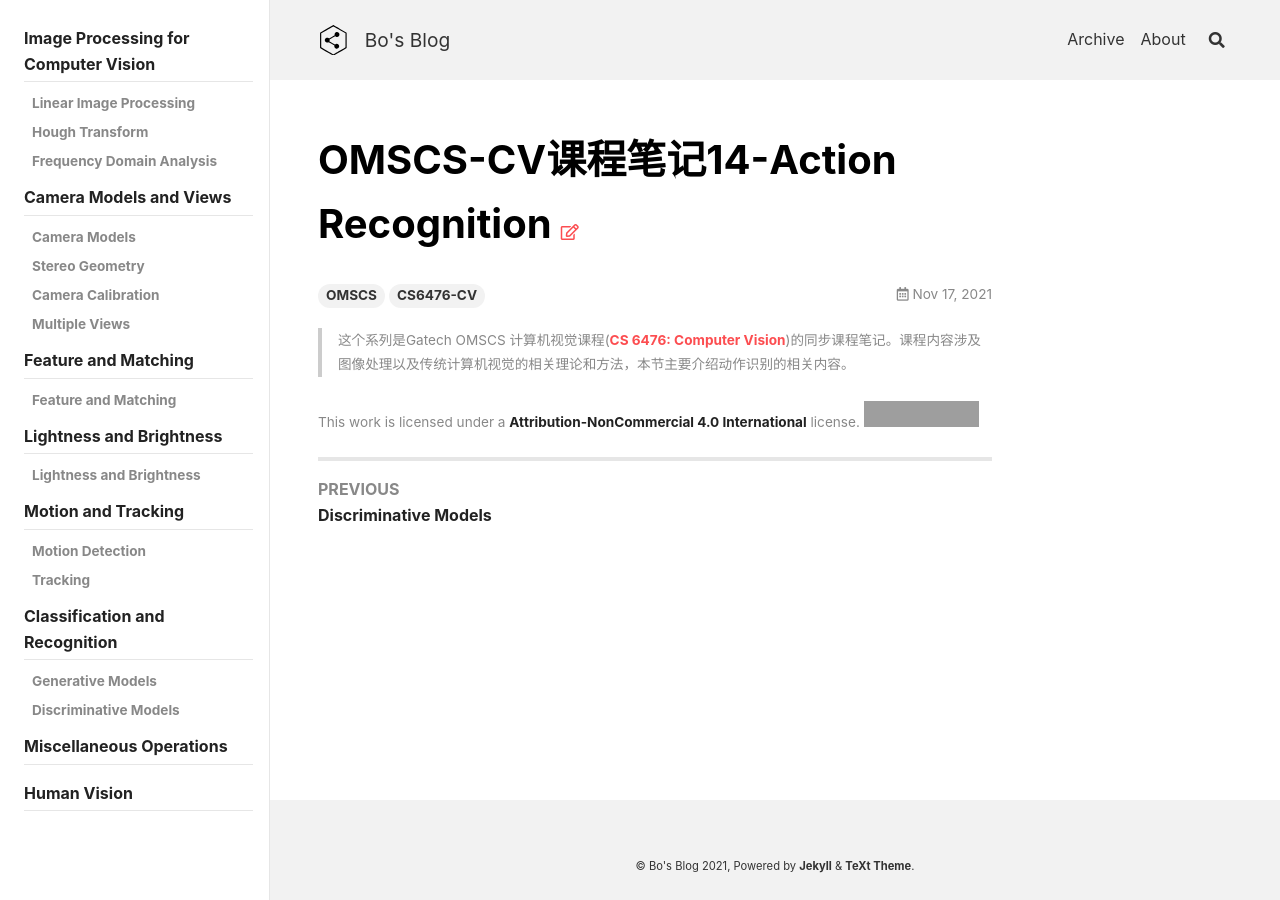
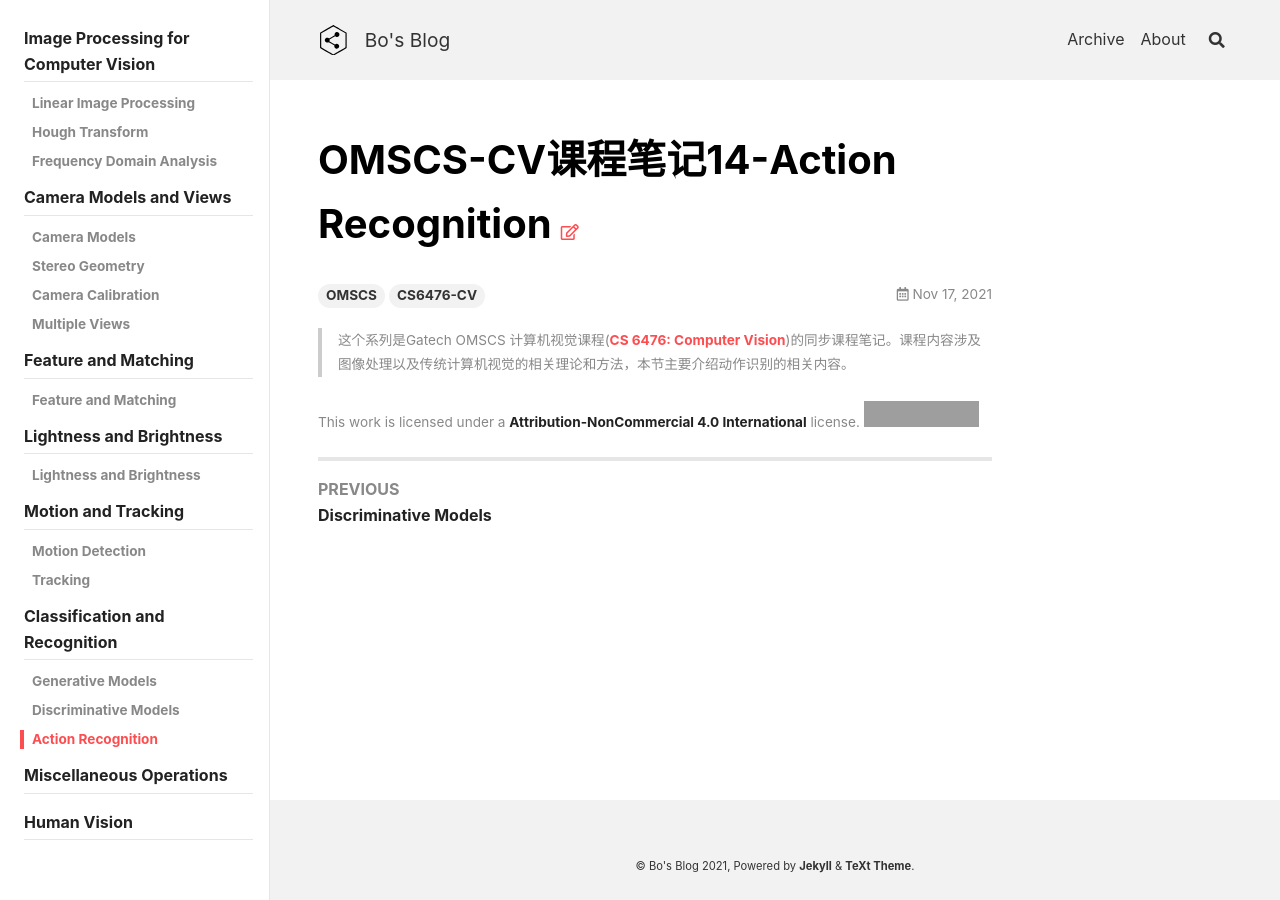
Before and after one commit to peng00bo00/peng00bo00_previous_blog, a Jekyll site: the page built from _posts/2021-11-17-OMSCS-CV-NOTES-14.md, in a window 1280 px wide. Built offline with Jekyll 4.4.1, drawn with Linux system fonts in a browser that asks for light colours; nearby versions of some CDN libraries; grey boxes are pictures that could not be loaded.

Commit message:
Update navigation.yml

```diff
--- a/_data/navigation.yml
+++ b/_data/navigation.yml
@@ -147,6 +147,8 @@ OMSCS-CV:
         url: /2021/11/04/OMSCS-CV-NOTES-12.html
       - title: Discriminative Models
         url: /2021/11/09/OMSCS-CV-NOTES-13.html
+      - title: Action Recognition
+        url: /2021/11/17/OMSCS-CV-NOTES-14.html
 
   - title: Miscellaneous Operations
 
```
